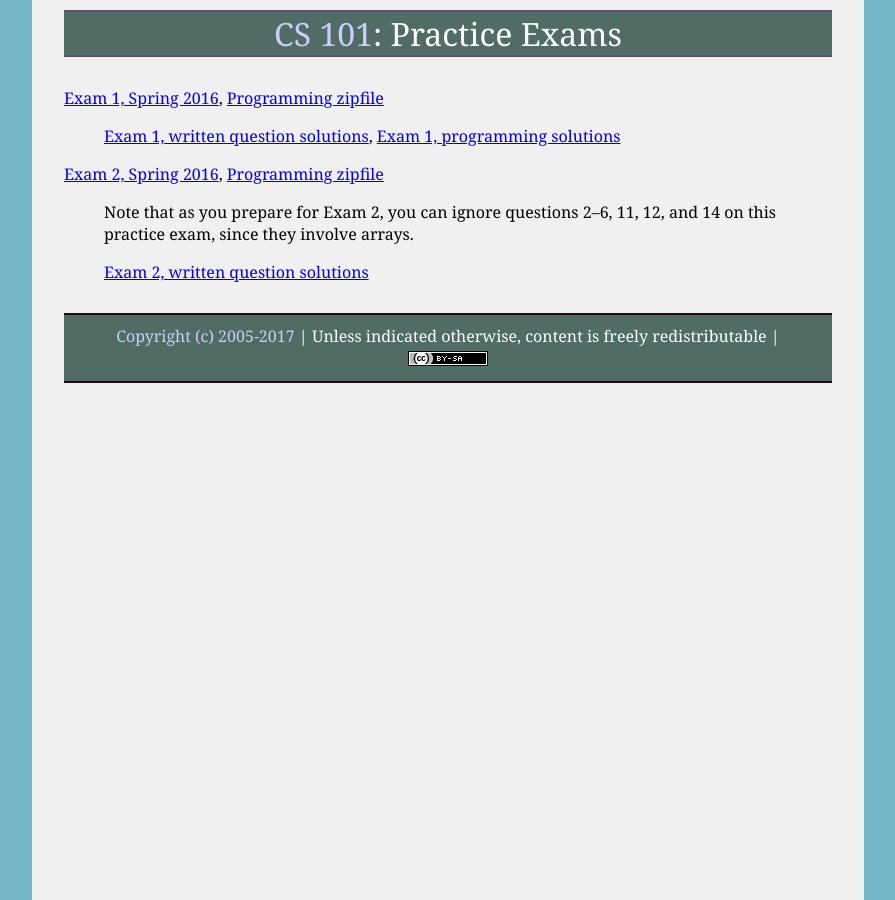
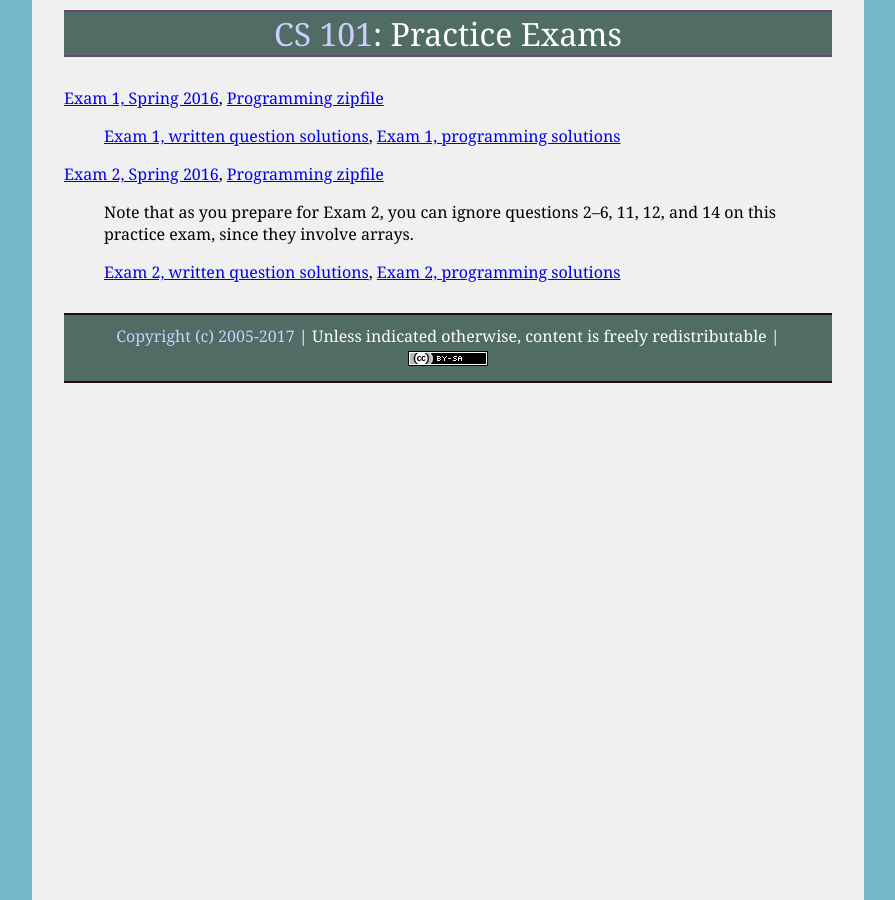
Before and after one commit to ycpcs/cs101-spring2017, a Jekyll site: the page built from practice/index.md, in a window 1280 px wide. Shown: the whole page, without its empty margins (192-1087 px from the left). Built offline with Jekyll 4.4.1, drawn with Linux system fonts in a browser that asks for light colours.

Commit message:
programming solution for practice exam 2

```diff
--- a/practice/index.md
+++ b/practice/index.md
@@ -11,4 +11,4 @@ title: "Practice Exams"
 
 > Note that as you prepare for Exam 2, you can ignore questions 2&ndash;6, 11, 12, and 14 on this practice exam, since they involve arrays.
 
-> [Exam 2, written question solutions](cs101-spring2016-exam02-solution.pdf)
+> [Exam 2, written question solutions](cs101-spring2016-exam02-solution.pdf), [Exam 2, programming solutions](CS101_Exam2_Solution.zip)
```
Also changed, not shown: 1 other file.
